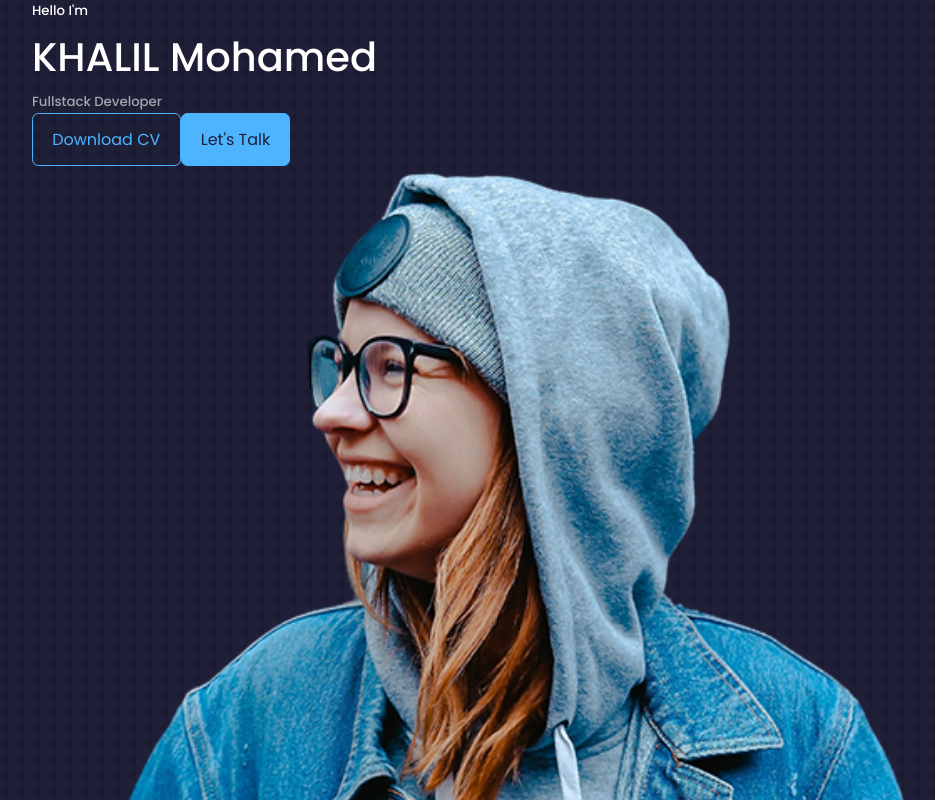
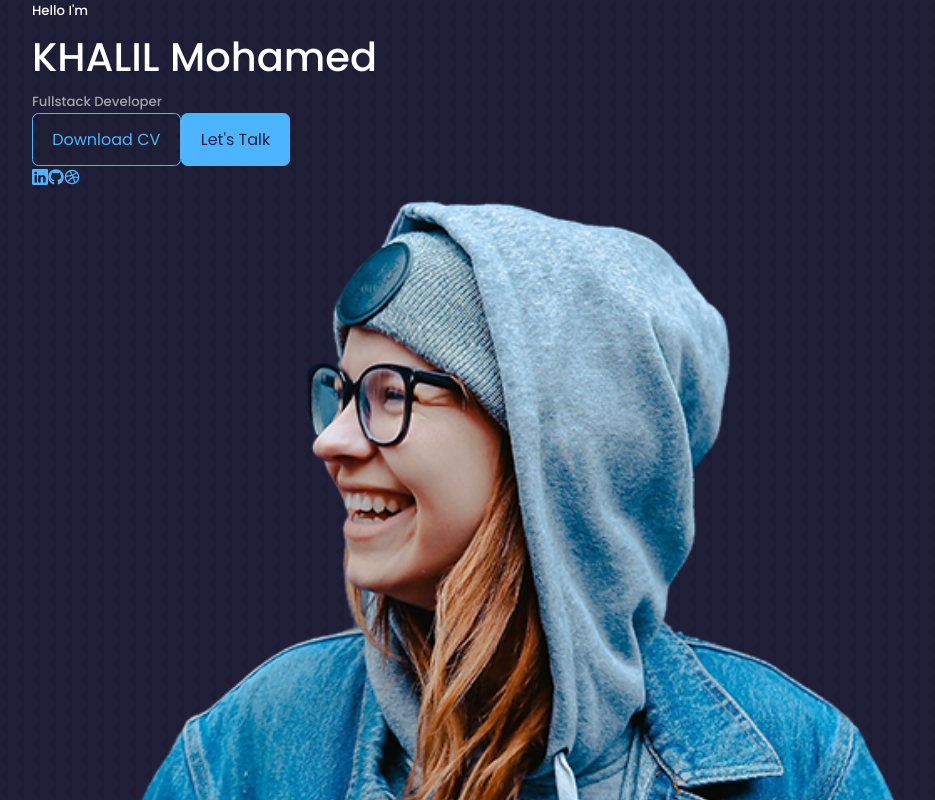
Before and after one commit to KhalilMohamed01/react-portfolio, a React (Create React App) app: page / in a window 1280 px wide. Shown: the top 800 px of the page, without its empty margins (128-1063 px from the left). Built offline with nearby package versions, Linux system fonts and the light colour scheme; a web font is replaced by a local one.

Commit message:
installed react icons

```diff
--- a/package.json
+++ b/package.json
@@ -8,6 +8,7 @@
     "@testing-library/user-event": "^13.5.0",
     "react": "^18.2.0",
     "react-dom": "^18.2.0",
+    "react-icons": "^4.8.0",
     "react-scripts": "5.0.1",
     "web-vitals": "^2.1.4"
   },
--- a/src/components/header/Header.jsx
+++ b/src/components/header/Header.jsx
@@ -2,6 +2,7 @@ import React from 'react'
 import './header.css'
 import {CTA} from './CTA'
 import ME from '../../assets/me.png'
+import HeaderSocial from './HeaderSocials'
 export const Header = () => {
   return (
     <div className="container header_container">
@@ -9,6 +10,7 @@ export const Header = () => {
         <h1>KHALIL Mohamed</h1>
         <h5 className="text-light">Fullstack Developer</h5>
         <CTA/>
+        <HeaderSocial/>
         <div className="me">
             <img src={ME} alt="" />
         </div>
--- a/src/components/header/HeaderSocials.jsx
+++ b/src/components/header/HeaderSocials.jsx
@@ -1,11 +1,18 @@
 import React from 'react'
+import {BsLinkedin} from 'react-icons/bs'
+import {FaGithub} from 'react-icons/fa'
+import {FiDribbble} from 'react-icons/fi'
+
+
+
+
 
 const HeaderSocials = () => {
   return (
     <div className="header__socials">
-        <a href="https://linkedin.com" target="_blank"></a>
-        <a href="https://github.com" target="_blank"></a>
-        <a href="https://dribble.com" target="_blank"></a>
+        <a href="https://linkedin.com" target="_blank"><BsLinkedin/></a>
+        <a href="https://github.com" target="_blank"><FaGithub/></a>
+        <a href="https://dribble.com" target="_blank"><FiDribbble/></a>
 
 
     </div>
```
Also changed, not shown: 1 other file (tests, documents, lock files or other folders).
